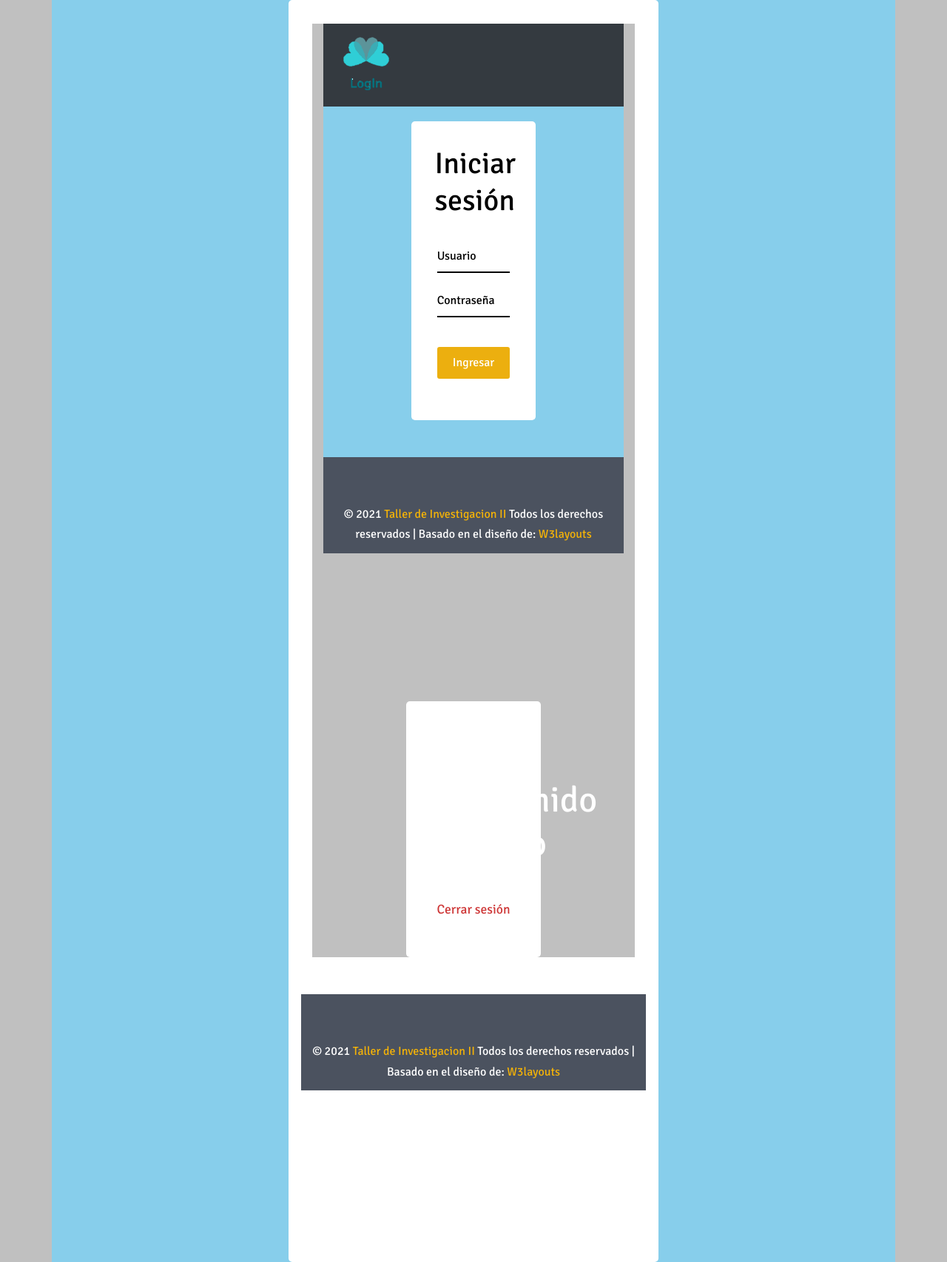
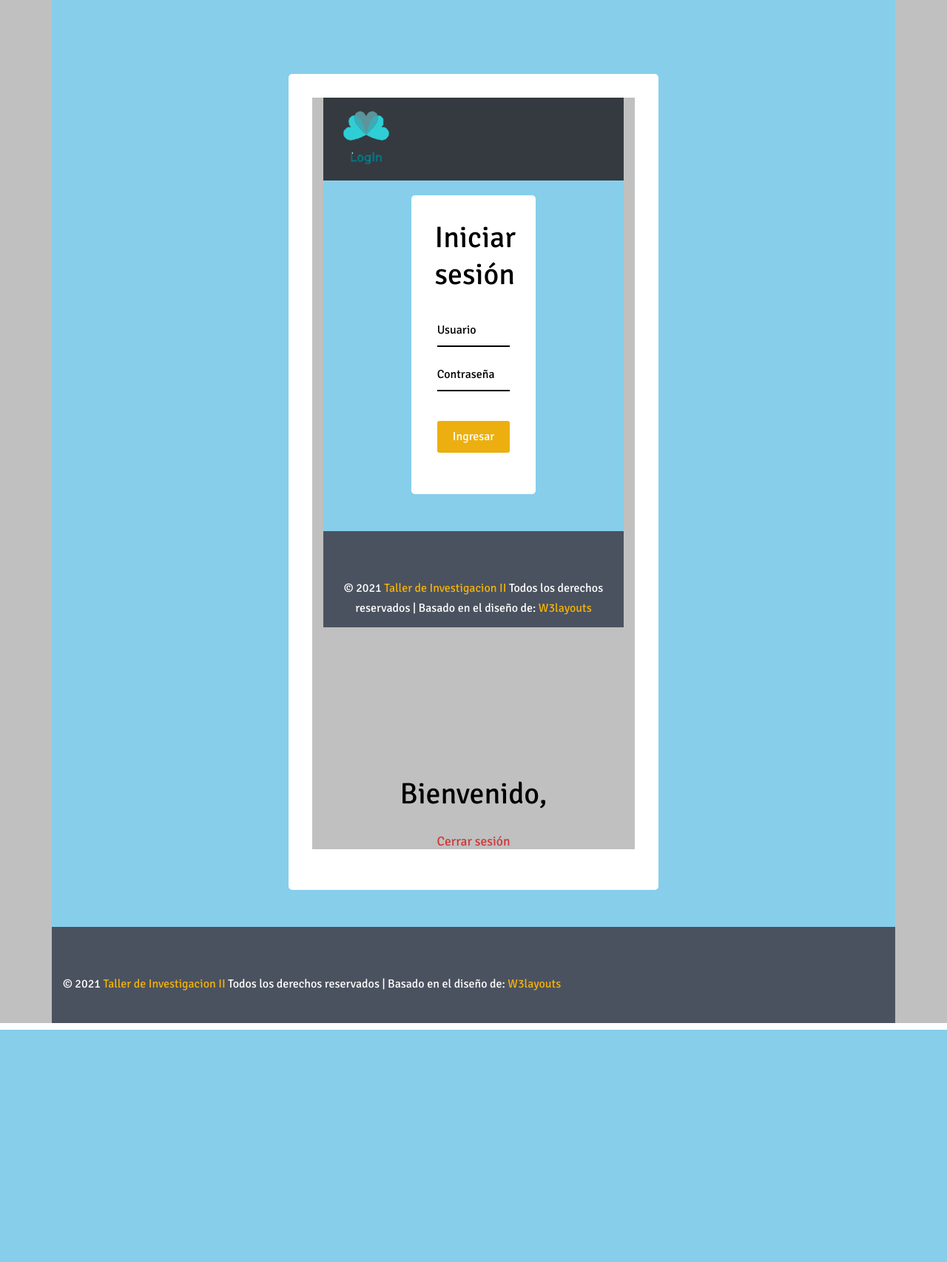
Before and after one commit to Karen-9821/proyectoLogin, a PHP site: page /views/INICIO.php in a window 1280 px wide. Shown: the part 112-1818 px from the top of the page at 74% size. After the commit the page ends 1504 px from the top, so only its background shows below. Run offline with PHP 8.4, Linux system fonts and the light colour scheme.

Commit message:
cambios minimos

```diff
--- a/aplicacion/views/INICIO.php
+++ b/aplicacion/views/INICIO.php
@@ -3,8 +3,8 @@
 <head>
 <title>Página de Inicio</title>
 <!-- Custom Theme files -->
-<link rel="stylesheet" href="../public/CSS/bootstrap.min.css">
-<link href="../public/CSS/estilos.css" rel="stylesheet" type="text/css" media="all"/>
+<link rel="stylesheet" href="../../public/CSS/bootstrap.min.css">
+<link href="../../public/CSS/estilos.css" rel="stylesheet" type="text/css" media="all"/>
 <!-- for-mobile-apps -->
 <meta http-equiv="Content-Type" content="text/html; charset=utf-8" />
 <meta name="viewport" content="width=device-width, initial-scale=1, maximum-scale=1">
@@ -25,33 +25,30 @@
             <div class="col">
                 <nav class="navbar navbar-expand-lg navbarfixed-top navbar-dark bg-dark row">
                     <a class="navbar-brand" href="#">
-                        <img src="../public/img/Login.png" width="80" height="80" alt="">
+                        <img src="../../public/img/Login.png" width="80" height="80" alt="">
                     </a>
                 </nav>
             </div>
         </header>
-		<div class="header agile">
-			<div class="wrap">
-				<div class="login-main wthree">
-					<div class="login">
-					<?php
-        				include_once '../controllers/loguear.php';
-    				?>
+
 		<div class="header agile">
 			<div class="wrap">
 				<div style="margin-top: 100px;" class="login-main wthree">
 					<div class="login">
-						<h1>Bienvenido Alumno <?php echo $user->getNombre(); ?> </h1>
+						<?php
+        					include_once '../controllers/loguear.php';
+    					?>
+						<h3>Bienvenido, <?php echo $user->getNombre(); ?> </h3>
 						<div class="clear"> </div>
 						<h4><a href="logout.php"> Cerrar sesión</a></h4>
-						</div>
 					</div>
+
 				</div>
 			</div>
 		</div>
 
 
-			<footer class="row" style="background-color: #4B525F; margin-top: 50px; margin-bottom: 200px; height: 130px" >
+		<footer class="row" style="background-color: #4B525F; margin-top: 50px; margin-bottom: 200px; height: 130px" >
 			<div class="col">
 				<div class="copy-rights w3l row">
 					<p style="padding-top: 0px; text-align: center;">© <?php echo date("Y");?> <a href="http://obedalvarado.pw/" target="_blank">Taller de Investigacion II</a>  Todos los derechos reservados | Basado en el diseño de:  <a href="http://w3layouts.com/" target="_blank">W3layouts</a> </p>
@@ -60,9 +57,9 @@
 		</footer>
 
 
-		</div>
 	</div>
 </div>
+
 
  <!--copyrights start here-->
  <script src="js/jquery-3.4.1.min.js"></script>
```
